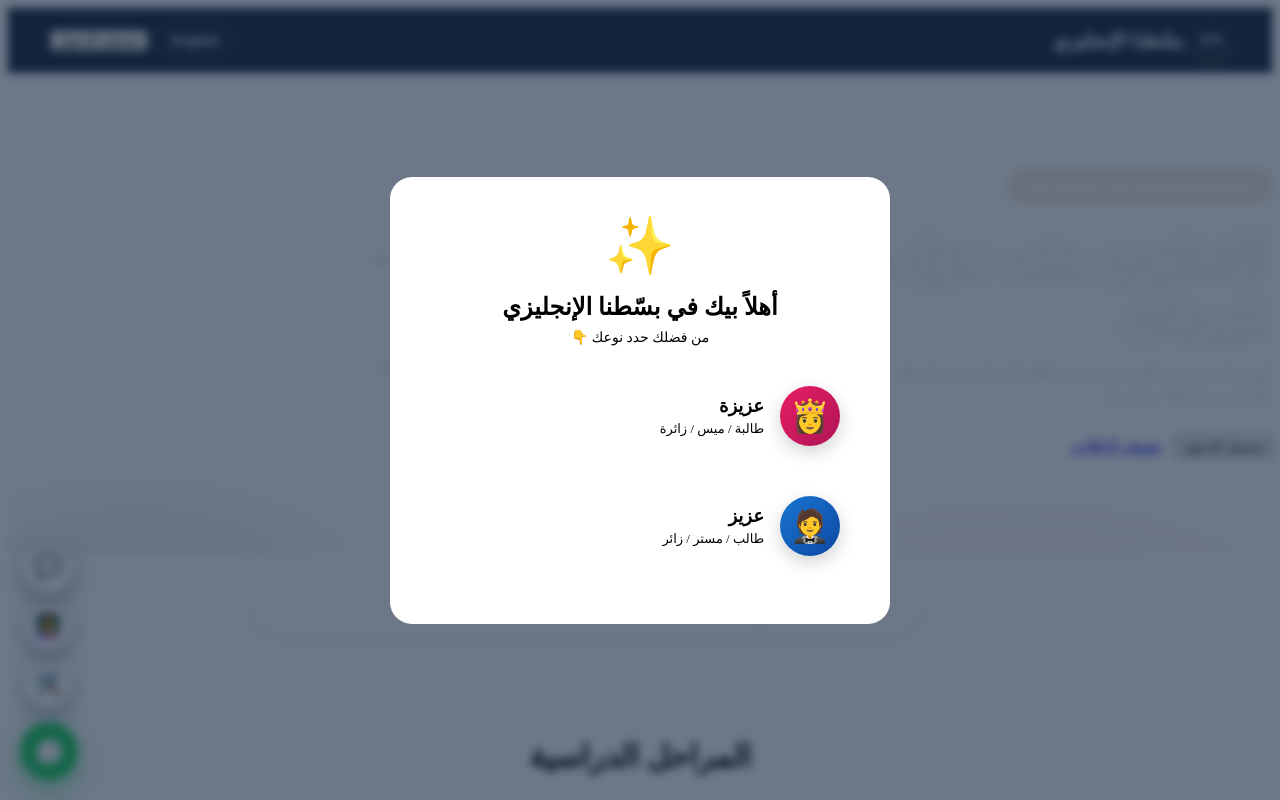
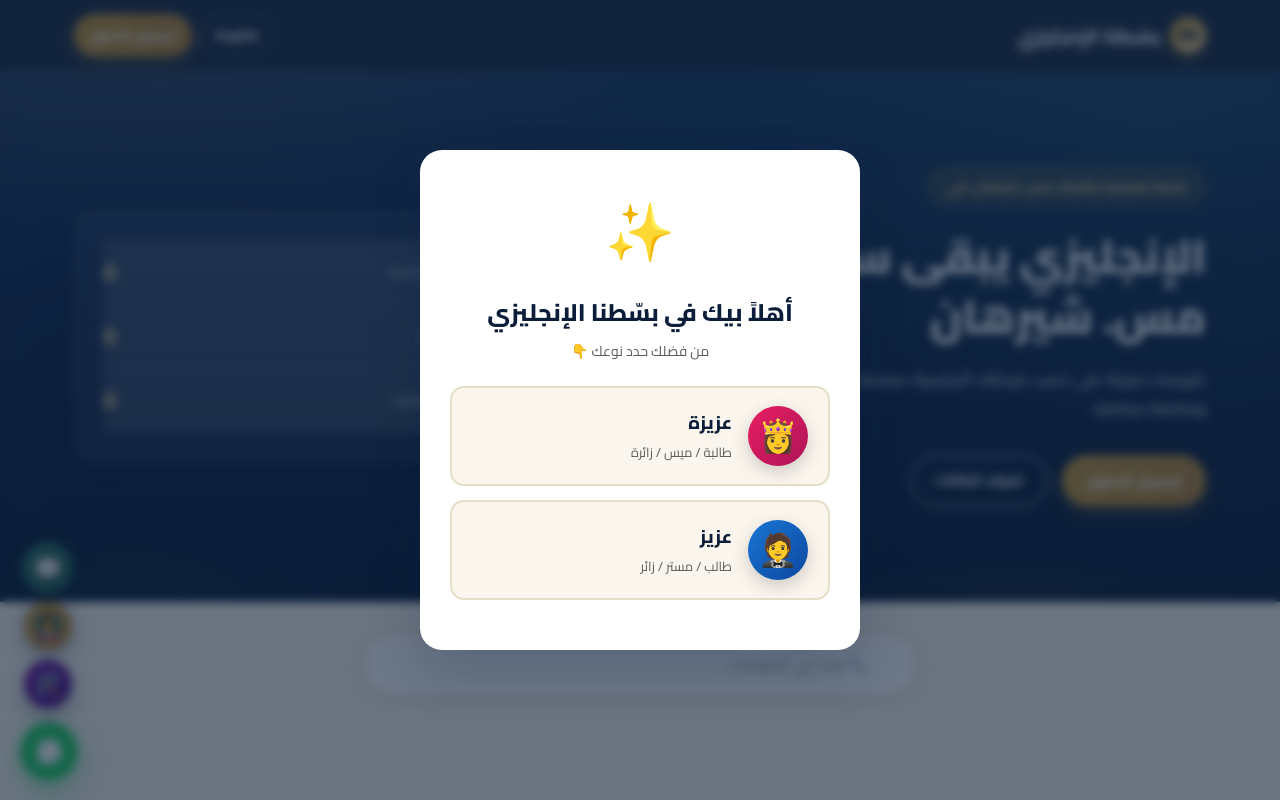
Before and after one commit to yassenh811-crypto/basetna-react, a React (Vite) app: page / in a window 1280 px wide. Shown: the top 800 px of the page. Built offline with nearby package versions, Linux system fonts and the light colour scheme; no server answers; the database is empty.

Commit message:
تحديث globals.css + Dark Mode كامل

```diff
--- a/src/styles/globals.css
+++ b/src/styles/globals.css
@@ -1,5 +1,45 @@
 /* ============================================================
-   🌙 Dark Mode
+   🎨 globals.css — الستايل الأساسي + Dark Mode
+   ============================================================ */
+
+/* ============================================================
+   1. الألوان الأساسية (Light Mode)
+   ============================================================ */
+:root {
+  --navy: #122A4D;
+  --navy-deep: #0B1D38;
+  --navy-mid: #1B3B66;
+  --gold: #C79A3D;
+  --gold-soft: #E8CE94;
+  --teal: #2E7D6B;
+  --teal-dark: #235F52;
+  --paper: #FAF6EE;
+  --paper-2: #F1EADC;
+  --ink: #1B1B1B;
+  --ink-soft: #5B5B5B;
+  --line: #E6DEC9;
+  --danger: #B3432C;
+  --purple: #7B1FA2;
+  --purple-dark: #4A148C;
+  --pink: #E91E63;
+  --pink-dark: #AD1457;
+  --blue: #1976D2;
+  --blue-dark: #0D47A1;
+  --radius-s: 8px;
+  --radius-m: 14px;
+  --radius-l: 20px;
+  --shadow-sm: 0 4px 14px rgba(11, 29, 56, .08);
+  --shadow: 0 10px 30px rgba(11, 29, 56, .10);
+  --shadow-lg: 0 22px 50px rgba(11, 29, 56, .18);
+  --font: 'Cairo', 'Segoe UI', sans-serif;
+  --ai: #6C5CE7;
+  --ai-dark: #3B2FA8;
+  --ease: cubic-bezier(.22, 1, .36, 1);
+  --ring: 0 0 0 4px rgba(199, 154, 61, .18);
+}
+
+/* ============================================================
+   2. Dark Mode
    ============================================================ */
 [data-theme="dark"] {
   --paper: #1a1a2e;
@@ -15,6 +55,216 @@
   --teal: #3a9d8a;
 }
 
+/* ============================================================
+   3. Reset + Base
+   ============================================================ */
+*, *::before, *::after {
+  box-sizing: border-box;
+}
+
+html {
+  scroll-behavior: smooth;
+}
+
+html, body {
+  margin: 0;
+  padding: 0;
+}
+
+body {
+  font-family: var(--font);
+  background: var(--paper);
+  color: var(--ink);
+  line-height: 1.65;
+  overflow-x: hidden;
+  -webkit-font-smoothing: antialiased;
+  transition: background .3s ease, color .3s ease;
+}
+
+html[dir="rtl"] body { direction: rtl; }
+html[dir="ltr"] body { direction: ltr; }
+
+a {
+  color: inherit;
+  text-decoration: none;
+}
+
+img {
+  max-width: 100%;
+  display: block;
+}
+
+button {
+  font-family: var(--font);
+  cursor: pointer;
+}
+
+input, select, textarea {
+  font-family: var(--font);
+}
+
+::selection {
+  background: var(--gold-soft);
+  color: var(--navy-deep);
+}
+
+.container {
+  max-width: 1180px;
+  margin: 0 auto;
+  padding: 0 clamp(16px, 4vw, 24px);
+}
+
+/* ============================================================
+   4. تنعيم + Scrollbar
+   ============================================================ */
+* {
+  -webkit-tap-highlight-color: transparent;
+}
+
+@media (prefers-reduced-motion: no-preference) {
+  .card, .btn, .kpi, .level-card, .pkg-card, .nav-link, .lesson-item {
+    transition: transform .28s var(--ease), box-shadow .28s var(--ease),
+                border-color .2s ease, background .2s ease;
+  }
+}
+
+*::-webkit-scrollbar {
+  width: 10px;
+  height: 10px;
+}
+
+*::-webkit-scrollbar-track {
+  background: transparent;
+}
+
+*::-webkit-scrollbar-thumb {
+  background: linear-gradient(180deg, var(--gold), #B7863A);
+  border-radius: 999px;
+  border: 2px solid var(--paper);
+}
+
+*::-webkit-scrollbar-thumb:hover {
+  background: var(--navy-mid);
+}
+
+/* ============================================================
+   5. الأزرار
+   ============================================================ */
+.btn {
+  display: inline-flex;
+  align-items: center;
+  justify-content: center;
+  gap: 6px;
+  padding: 11px 24px;
+  border-radius: 999px;
+  border: none;
+  font-weight: 700;
+  font-size: 15px;
+  transition: transform .18s ease, box-shadow .18s ease;
+  white-space: nowrap;
+  position: relative;
+  overflow: hidden;
+}
+
+.btn:active {
+  transform: translateY(1px) scale(.98);
+}
+
+.btn:hover {
+  transform: translateY(-2px);
+}
+
+.btn-gold {
+  background: linear-gradient(135deg, var(--gold), #B7863A);
+  color: #fff;
+  box-shadow: 0 6px 16px rgba(199, 154, 61, .35);
+}
+
+.btn-outline {
+  background: transparent;
+  border: 1.5px solid #fff;
+  color: #fff;
+}
+
+.btn-outline:hover {
+  background: rgba(255, 255, 255, .12);
+}
+
+.btn-teal {
+  background: linear-gradient(135deg, var(--teal), var(--teal-dark));
+  color: #fff;
+  box-shadow: 0 6px 16px rgba(46, 125, 107, .3);
+}
+
+.btn-ghost {
+  background: var(--paper-2);
+  color: var(--ink);
+}
+
+.btn-ghost:hover {
+  background: var(--line);
+}
+
+.btn-block { width: 100%; }
+.btn-sm { padding: 8px 16px; font-size: 13.5px; }
+
+.btn::after {
+  content: "";
+  position: absolute;
+  inset: 0;
+  background: rgba(255, 255, 255, .22);
+  transform: translateX(-120%) skewX(-18deg);
+  transition: transform .55s var(--ease);
+}
+
+.btn:hover::after {
+  transform: translateX(120%) skewX(-18deg);
+}
+
+.btn:focus-visible {
+  outline: none;
+  box-shadow: var(--ring);
+}
+
+/* ============================================================
+   6. SECTIONS + Grid
+   ============================================================ */
+section.block {
+  padding: clamp(48px, 8vw, 76px) 0;
+}
+
+.section-head {
+  max-width: 640px;
+  margin: 0 auto clamp(28px, 5vw, 42px);
+  text-align: center;
+}
+
+.section-head h2 {
+  font-size: clamp(24px, 3.6vw, 31px);
+  margin: 0 0 12px;
+  color: var(--navy-deep);
+  font-weight: 800;
+}
+
+.grid {
+  display: grid;
+  gap: clamp(16px, 2.5vw, 22px);
+}
+
+.grid-3 { grid-template-columns: repeat(3, 1fr); }
+.grid-4 { grid-template-columns: repeat(4, 1fr); }
+
+@media (max-width: 900px) {
+  .grid-3, .grid-4 { grid-template-columns: repeat(2, 1fr); }
+}
+
+@media (max-width: 560px) {
+  .grid-3, .grid-4 { grid-template-columns: 1fr; }
+}
+
+/* ============================================================
+   7. Dark Mode — عناصر إضافية
+   ============================================================ */
 [data-theme="dark"] body {
   background: var(--paper);
   color: var(--ink);
@@ -56,3 +306,24 @@
   background: var(--paper-2);
   color: var(--ink);
 }
+
+[data-theme="dark"] .search-box input {
+  background: var(--paper-2);
+  color: var(--ink);
+  border-color: var(--line);
+}
+
+[data-theme="dark"] .dashboard-head h1,
+[data-theme="dark"] .section-head h2,
+[data-theme="dark"] .kpi .num {
+  color: var(--ink);
+}
+
+[data-theme="dark"] .empty-state {
+  color: var(--ink-soft);
+  border-color: var(--line);
+}
+
+[data-theme="dark"] .global-toast {
+  background: #0F2A24;
+}
```
